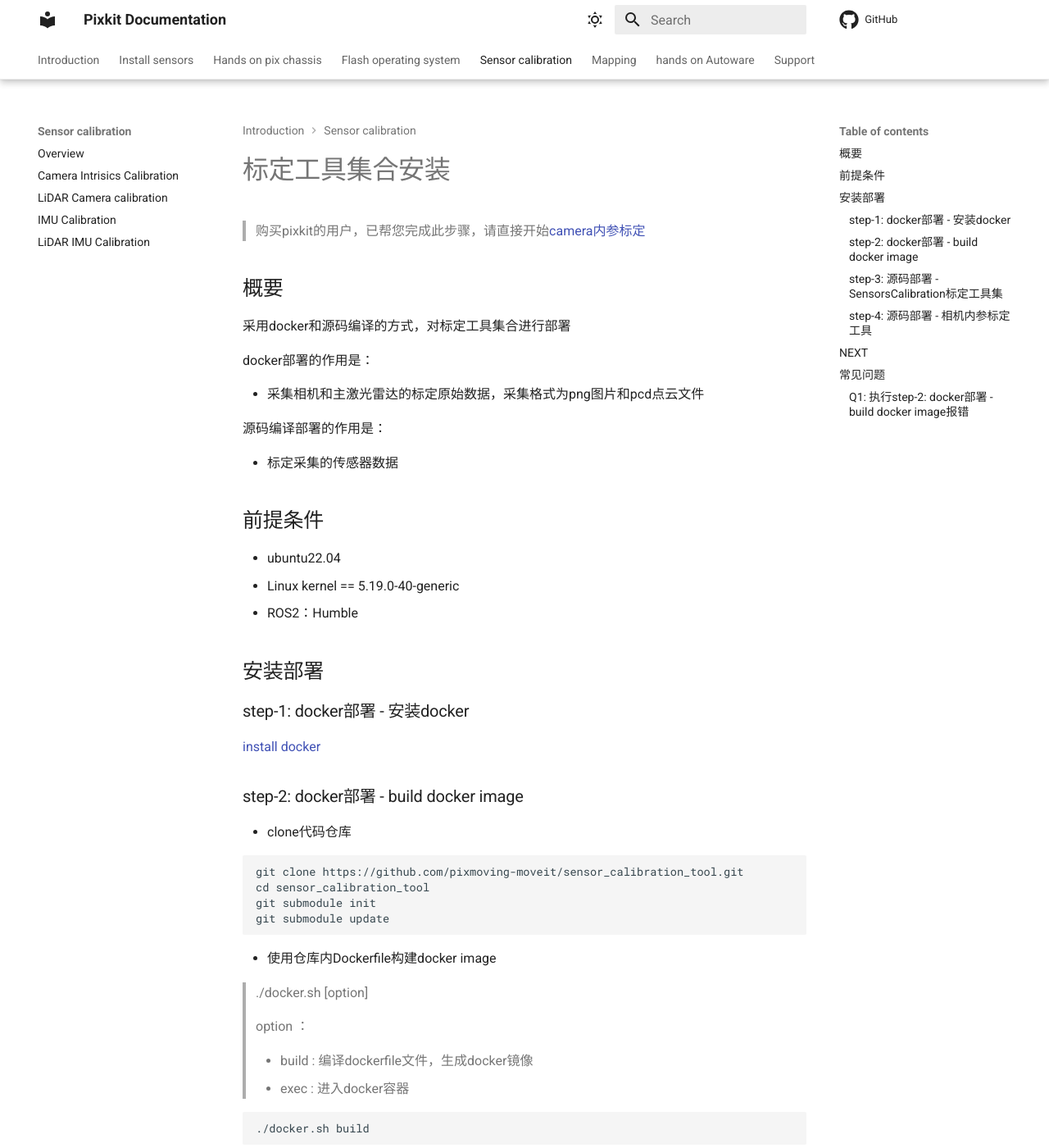
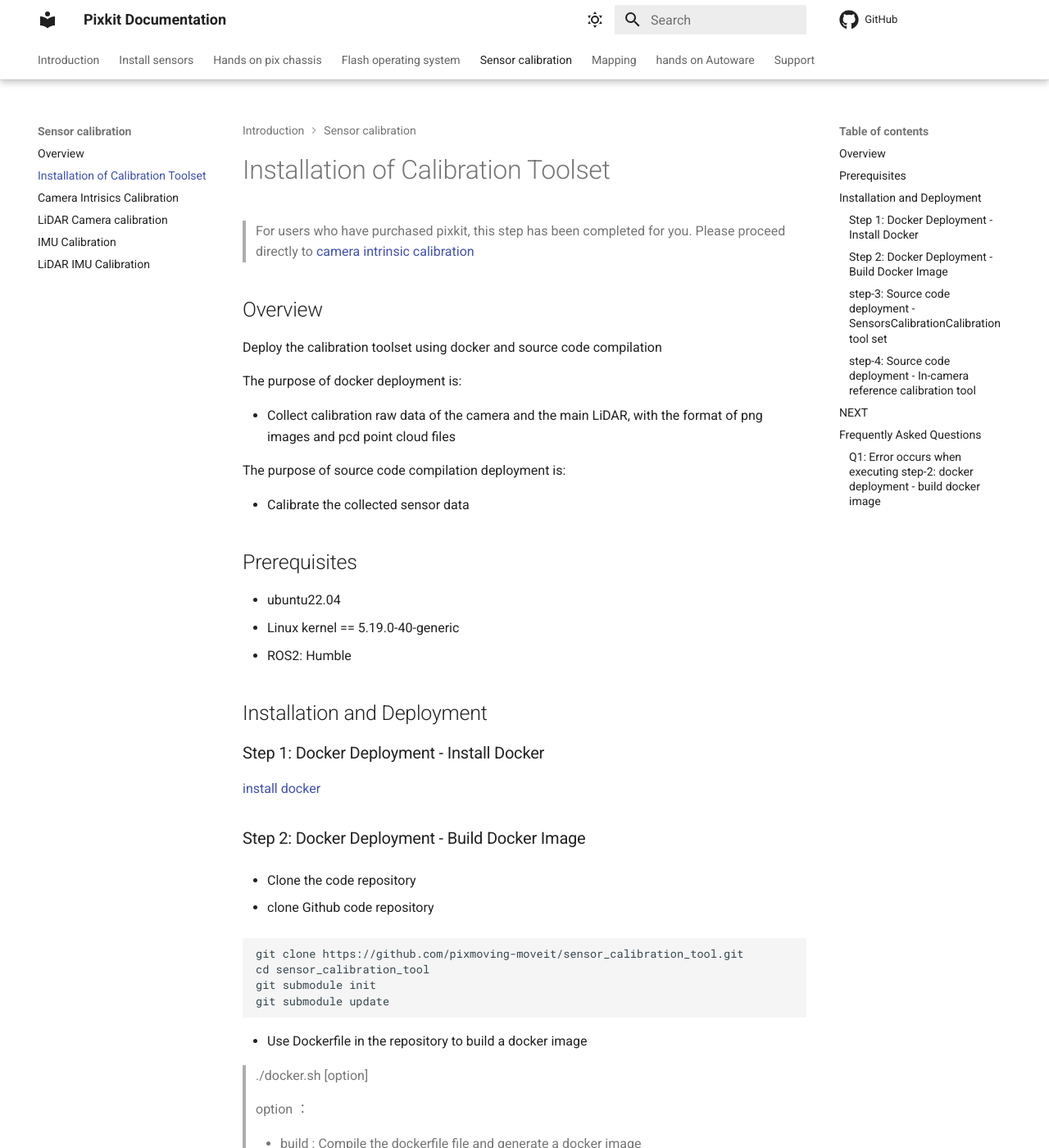
Before and after one commit to pixmoving-moveit/pixkit-documentation-en, an MkDocs documentation site: the page built from docs/sensor-calibration/calibration_tool_installation.md, in a window 1280 px wide and 1400 px high. Shown: the whole window at 82% size. Built offline with MkDocs 1.6.1 and Material for MkDocs 9.7.7, drawn with Linux system fonts in a browser that asks for light colours; comment, search, counter and statistics services are not loaded; some of the changed text lies outside the part shown.

Commit message:
feat:Add calibration toolset documentation

````diff
--- a/docs/sensor-calibration/calibration_tool_installation.md
+++ b/docs/sensor-calibration/calibration_tool_installation.md
@@ -1,28 +1,30 @@
-# 标定工具集合安装
-> 购买pixkit的用户，已帮您完成此步骤，请直接开始[camera内参标定](./camera%E5%86%85%E5%8F%82%E6%A0%87%E5%AE%9A.md)
-## 概要
-采用docker和源码编译的方式，对标定工具集合进行部署
+# Installation of Calibration Toolset
+> For users who have purchased pixkit, this step has been completed for you. Please proceed directly to [camera intrinsic calibration](./camera-intrisics-calibration.md)
+## Overview
+Deploy the calibration toolset using docker and source code compilation
 
-docker部署的作用是：
+The purpose of docker deployment is:
 
-- 采集相机和主激光雷达的标定原始数据，采集格式为png图片和pcd点云文件
+- Collect calibration raw data of the camera and the main LiDAR, with the format of png images and pcd point cloud files
 
-源码编译部署的作用是：
+The purpose of source code compilation deployment is:
 
-- 标定采集的传感器数据
+- Calibrate the collected sensor data
 
-## 前提条件
+## Prerequisites
 - ubuntu22.04
 - Linux kernel == 5.19.0-40-generic
-- ROS2：Humble
+- ROS2: Humble
 
 
-## 安装部署
-### step-1: docker部署 - 安装docker
+## Installation and Deployment
+### Step 1: Docker Deployment - Install Docker
 [install docker](https://docs.docker.com/engine/install/ubuntu/)
 
-### step-2: docker部署 - build docker image
-- clone代码仓库
+### Step 2: Docker Deployment - Build Docker Image
+- Clone the code repository
+
+- clone Github code repository
 ```shell
 git clone https://github.com/pixmoving-moveit/sensor_calibration_tool.git
 cd sensor_calibration_tool
@@ -30,19 +32,20 @@ git submodule init
 git submodule update
 ```
 
-- 使用仓库内Dockerfile构建docker image
+- Use Dockerfile in the repository to build a docker image
 
 > ./docker.sh [option]
 
 > option ：
 
-> - build : 编译dockerfile文件，生成docker镜像
-> - exec : 进入docker容器
+> - build : Compile the dockerfile file and generate a docker image
+> - exec : nter the docker container
 ```shell
 ./docker.sh build
 ```
 
 ![](./image/install/dockerfile_build.jpg)
+
 - step-2成功标志
 ```shell
 ./docker.sh exec
@@ -50,12 +53,12 @@ git submodule update
 
 ![](./image/install/dock_exec.jpg)
 
-### step-3: 源码部署 - `SensorsCalibration`标定工具集
-|  标定名称   | 标定路径 | 说明
+### step-3: Source code deployment - `SensorsCalibration`Calibration tool set
+|  Program name   | Program path | Explain
 |  ----  | ----  | ----  |
-| lidar2camera/manual_calib | SensorsCalibration/lidar2camera/manual_calib/ | 激光雷达到相机的外参标定
+| lidar2camera/manual_calib | SensorsCalibration/lidar2camera/manual_calib/ | LiDAR to the external reference calibration of the camera
 
-- 安装依赖
+- Installation dependency
     - c++14
     - [gflags](https://github.com/gflags/gflags)
     - [jsoncpp](https://github.com/open-source-parsers/jsoncpp)
@@ -65,21 +68,22 @@ git submodule update
     - eigen 3
     - PCL >= 1.11
 
-- 开始编译
+- Start compiling
 
 > ./cmake_script/SensorsCalibration_build.sh [build_path]
 
-> build_path 如果想需要`激光雷达到相机的标定` 输入上述列表中的`标定路径`
+> build_path If you want to calibrate the `Lidar to Camera`, input the calibration path in the above list.
+
 ```shell
-# 激光雷达到相机的标定可执行文件
+# LiDAR-to-camera calibration executable file
 ./cmake_script/SensorsCalibration_build.sh SensorsCalibration/lidar2camera/manual_calib/
 ```
 ![](./image/install/SensorsCalibration_build.jpg)
 
-- step-3成功标志
+- step-3 Signs of success
 
 ```shell
-# 执行指令，如下图输出
+# Execute the instruction, as shown in the figure below.
 cd ./SensorsCalibration/lidar2camera/manual_calib/
 ./bin/run_lidar2camera data/0.png data/0.pcd data/center_camera-intrinsic.json data/top_center_lidar-to-center_camera-extrinsic.json
 cd -
@@ -87,33 +91,33 @@ cd -
 ![](./image/install/run_lidar2camera.jpg)
 
 
-### step-4: 源码部署 - `相机内参标定工具`
-- 安装依赖
+### step-4: Source code deployment - `In-camera reference calibration tool`
+- Installation dependency
 ```shell
 sudo apt install ros-$ROS_DISTRO-camera-calibration-parsers
 sudo apt install ros-$ROS_DISTRO-camera-info-manager
 sudo apt install ros-$ROS_DISTRO-launch-testing-ament-cmake
 ```
 
-- 开始编译
+- Start compiling
 ```
 ./cmake_script/colcon_build.sh ./calibration_script/camera_intrinsic/workspace/
 ```
 ![](./image/camera_intrinsic/camera_intrinsic.jpg)
 
-- step-4成功标志
+- step-4 Signs of success
 ```shell
-# 执行指令后入下图
+# Instruction execution effect, as shown in the figure below
 ./calibration_script/camera_intrinsic/test.sh
 ```
 
 ![](./image/camera_intrinsic/camera_intrinsic_test.gif)
 
 ## NEXT
-现在，您已经完成`标定工具安装`，接下来可以开始:
-- [camera内参标定](./camera%E5%86%85%E5%8F%82%E6%A0%87%E5%AE%9A.md)
+Now that you have completed the `calibration tool installation`, you can proceed to:
+- [camera intrinsic calibration](./camera-intrisics-calibration.md)
 
-## 常见问题
-### Q1: 执行`step-2: docker部署 - build docker image`报错
-- 分析：因为网络原因，导致有些文件没有下载成功
-- 解决：再次重复`step-2: docker部署 - build docker image`即可
+## Frequently Asked Questions
+### Q1: Error occurs when executing `step-2: docker deployment - build docker image`
+- Analysis: Some files were not downloaded successfully due to network issues
+- Solution: Repeat `step-2: docker deployment - build docker image` again
````
Also changed, not shown: docs/sensor-calibration/.pages.
